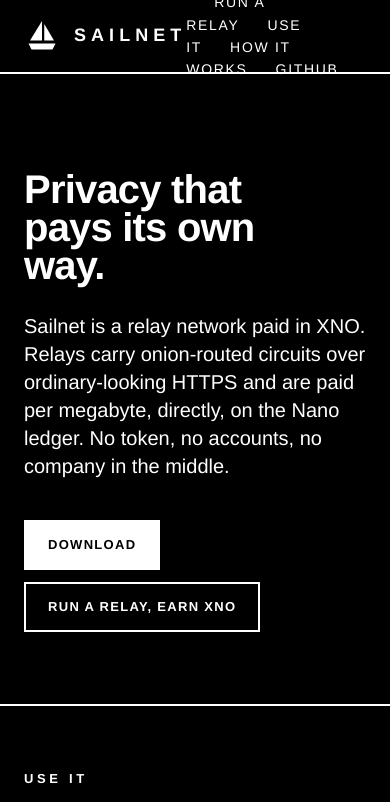
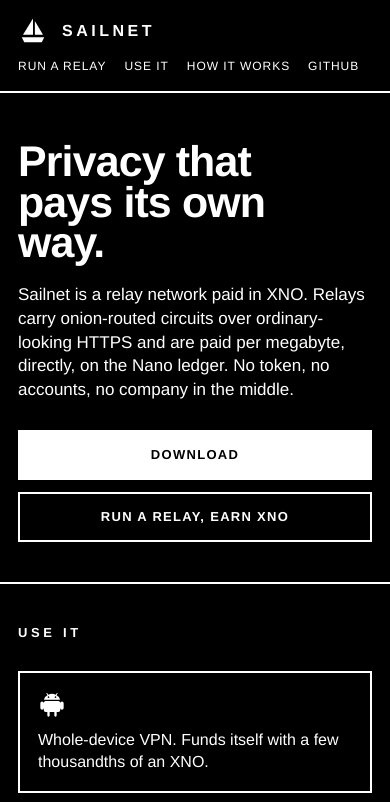
Before and after one commit to dhyabi2/sailnet, a browser extension: page website/index.html in a window 390 px wide. Shown: the top 802 px of the page. Drawn offline with Linux system fonts and the light colour scheme.

Commit message:
Website: mobile layout

```diff
--- a/website/index.html
+++ b/website/index.html
@@ -57,6 +57,25 @@
   .dl strong { display: block; margin-bottom: 10px; line-height: 0; }
   footer { padding: 40px 0; font-size: 13px; }
   footer code { font-family: Menlo, Consolas, monospace; font-size: 12px; word-break: break-all; }
+  nav { display: flex; flex-wrap: wrap; gap: 10px 24px; justify-content: flex-end; }
+  nav a { margin-left: 0; white-space: nowrap; }
+  @media (max-width: 720px) {
+    .wrap { padding: 0 18px; }
+    header .wrap { height: auto; flex-direction: column; align-items: flex-start; gap: 12px; padding-top: 16px; padding-bottom: 16px; }
+    .brand { font-size: 16px; letter-spacing: .22em; }
+    .brand img { width: 30px; height: 30px; }
+    nav { justify-content: flex-start; gap: 8px 18px; }
+    nav a { font-size: 12px; letter-spacing: .08em; }
+    .hero { padding: 48px 0 40px; }
+    .hero h1 { font-size: clamp(34px, 11vw, 56px); }
+    .hero p { font-size: 17px; margin-top: 20px; }
+    .cta { margin-top: 28px; }
+    .cta .btn { width: 100%; text-align: center; }
+    section { padding: 40px 0; }
+    .grid { grid-template-columns: 1fr; }
+    .dl { grid-template-columns: 1fr; }
+    pre { font-size: 12px; padding: 14px; white-space: pre-wrap; word-break: break-all; }
+  }
 </style>
 </head>
 <body>
```
